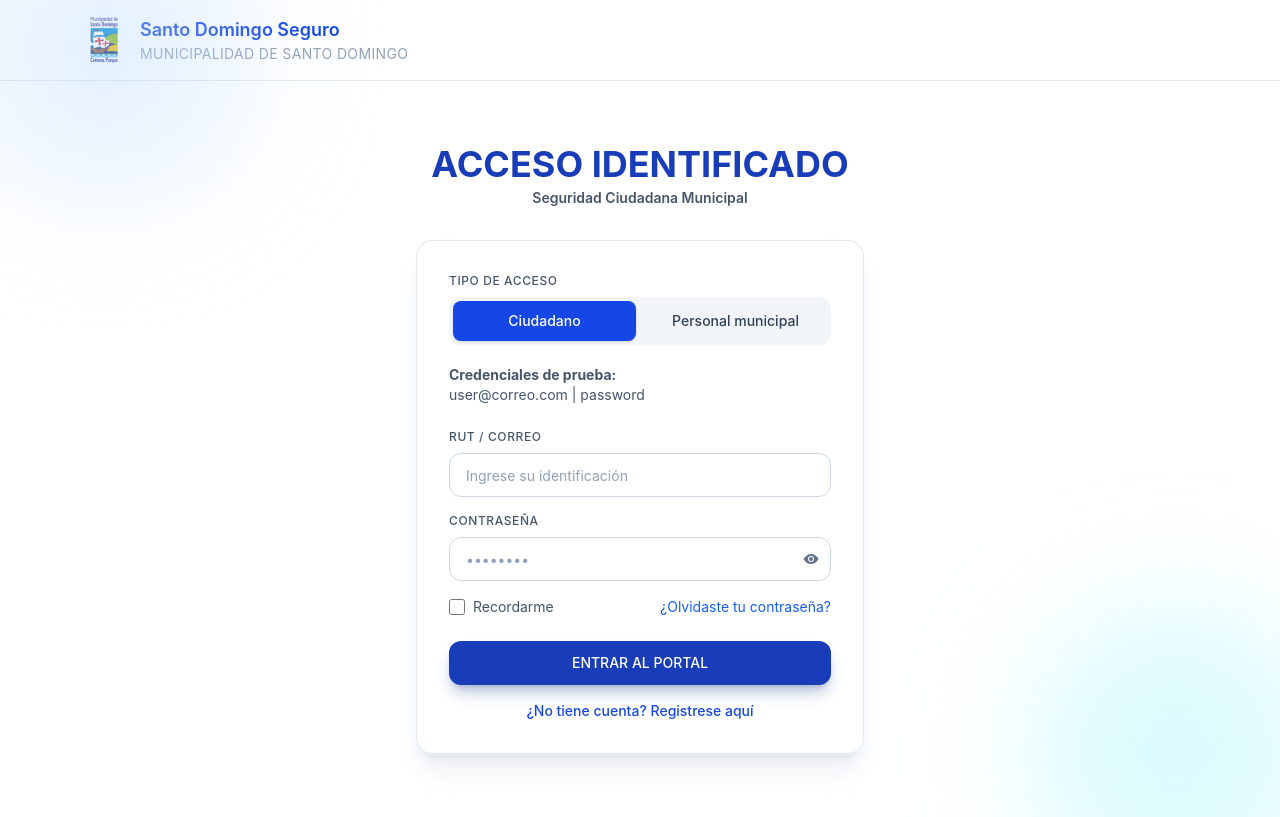
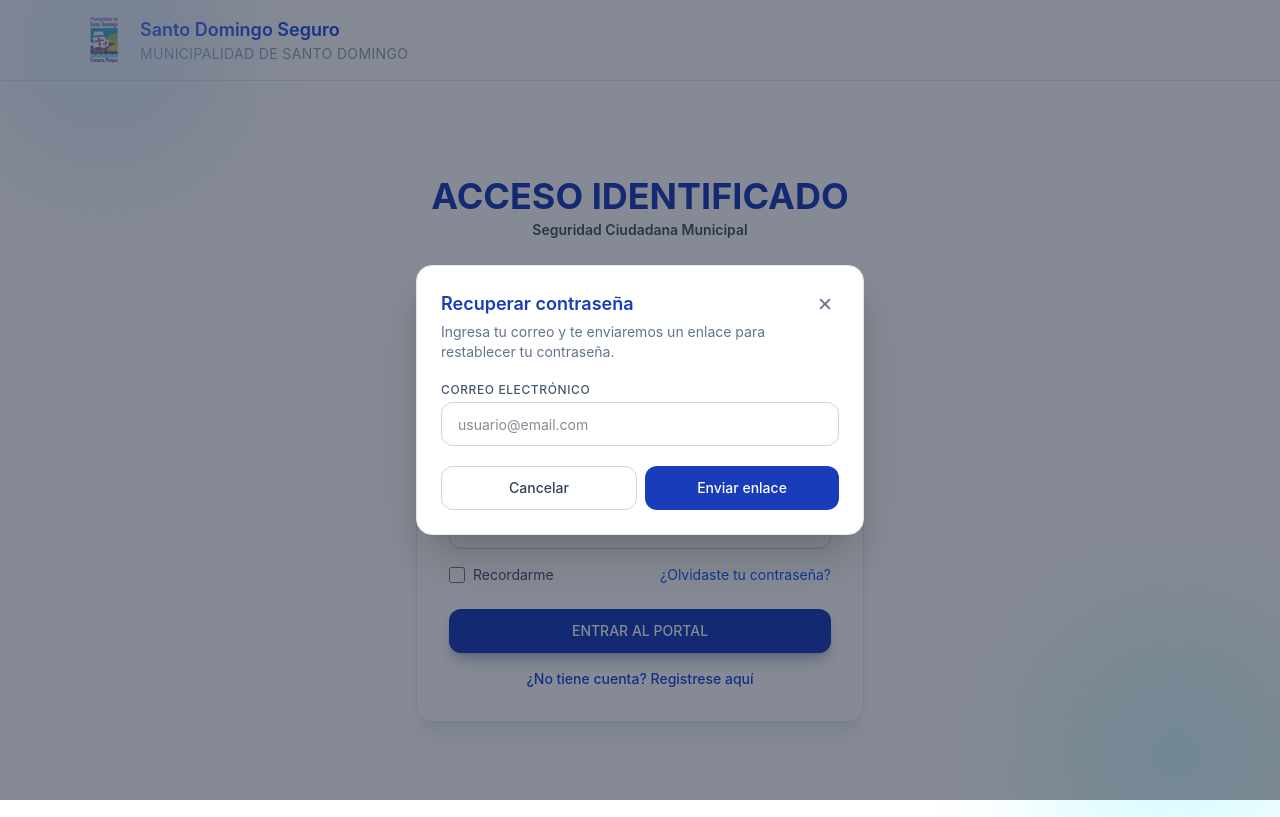
Before and after one commit to sebacruz1/proyecto-web, a React (Vite) app: page /login in a window 1280 px wide. Both pictures are taken after a click on the button "¿Olvidaste tu contraseña?". Built offline with nearby package versions, Linux system fonts and the light colour scheme; no server answers.

Commit message:
Creacion de vista de recuperar contraseña

```diff
--- /dev/null
+++ b/src/components/ui/ForgotPasswordModal.tsx
@@ -0,0 +1,149 @@
+import { useState } from "react";
+import { IoClose, IoMailOutline } from "react-icons/io5";
+import { api, ApiError } from "@/lib/api";
+
+type Props = {
+  isOpen: boolean;
+  onClose: () => void;
+};
+
+export default function ForgotPasswordModal({ isOpen, onClose }: Props) {
+  const [email, setEmail] = useState("");
+  const [loading, setLoading] = useState(false);
+  const [error, setError] = useState("");
+  const [success, setSuccess] = useState("");
+
+  const sanitizeEmail = (value: string) => value.trim().toLowerCase();
+
+  const handleClose = () => {
+    setEmail("");
+    setError("");
+    setSuccess("");
+    onClose();
+  };
+
+  const handleSubmit = async (e: React.SubmitEvent<HTMLFormElement>) => {
+    e.preventDefault();
+    setError("");
+    setSuccess("");
+
+    const cleanEmail = sanitizeEmail(email);
+    if (!cleanEmail) {
+      setError("El correo electrónico es obligatorio.");
+      return;
+    }
+    if (!/^[^\s@]+@[^\s@]+\.[^\s@]+$/.test(cleanEmail)) {
+      setError("Ingresa un correo electrónico válido.");
+      return;
+    }
+
+    setLoading(true);
+    try {
+      const data = await api.post<{ message: string }>("/api/forgot-password", {
+        email: cleanEmail,
+      });
+      setSuccess(data.message);
+    } catch (e) {
+      if (e instanceof ApiError) {
+        setError(e.message);
+      } else {
+        setError("No se pudo conectar al servidor.");
+      }
+    } finally {
+      setLoading(false);
+    }
+  };
+
+  if (!isOpen) return null;
+
+  return (
+    <div className="fixed inset-0 z-50 flex items-center justify-center bg-slate-900/50 px-4">
+      <div className="w-full max-w-md rounded-2xl border border-slate-200 bg-white p-6 shadow-2xl">
+        <div className="flex items-center justify-between">
+          <h3 className="text-lg font-semibold text-blue-800">
+            Recuperar contraseña
+          </h3>
+          <button
+            type="button"
+            onClick={handleClose}
+            className="rounded-md p-1 text-slate-500 transition hover:bg-slate-100 hover:text-slate-700"
+            aria-label="Cerrar modal"
+          >
+            <IoClose className="h-5 w-5" />
+          </button>
+        </div>
+
+        <p className="mb-5 mt-1 text-sm text-slate-500">
+          Ingresa tu correo y te enviaremos un enlace para restablecer tu
+          contraseña.
+        </p>
+
+        {success ? (
+          <div className="flex flex-col items-center gap-3 py-4 text-center">
+            <div className="flex h-14 w-14 items-center justify-center rounded-full bg-emerald-100">
+              <IoMailOutline className="h-7 w-7 text-emerald-600" />
+            </div>
+            <p className="text-sm font-medium text-emerald-700">{success}</p>
+            <p className="text-xs text-slate-100">
+              Revisa tu bandeja de entrada y sigue las instrucciones.
+            </p>
+            <p className="text-xs text-slate-400">
+              En desarrollo, no tiene funcionalidad real.
+            </p>
+            <button
+              type="button"
+              onClick={handleClose}
+              className="mt-2 h-10 w-full rounded-xl bg-blue-800 text-sm font-medium text-white transition hover:bg-blue-700"
+            >
+              Entendido
+            </button>
+          </div>
+        ) : (
+          <form onSubmit={handleSubmit} noValidate>
+            <label
+              htmlFor="forgot-email"
+              className="mb-1 block text-xs font-medium uppercase tracking-wider text-slate-600"
+            >
+              Correo electrónico
+            </label>
+            <input
+              id="forgot-email"
+              type="email"
+              value={email}
+              onChange={(e) => {
+                setEmail(e.target.value);
+                setError("");
+              }}
+              onBlur={() => setEmail((prev) => sanitizeEmail(prev))}
+              placeholder="usuario@email.com"
+              autoComplete="email"
+              className={`h-11 w-full rounded-xl border px-4 text-sm text-slate-900 outline-none transition focus:ring-2 ${
+                error
+                  ? "border-red-400 focus:border-red-400 focus:ring-red-400/20"
+                  : "border-slate-300 focus:border-blue-500 focus:ring-blue-500/20"
+              }`}
+            />
+            {error && <p className="mt-1 text-xs text-red-500">{error}</p>}
+
+            <div className="mt-5 flex items-center gap-2">
+              <button
+                type="button"
+                onClick={handleClose}
+                className="h-11 flex-1 rounded-xl border border-slate-300 text-sm font-medium text-slate-700 transition hover:bg-slate-100"
+              >
+                Cancelar
+              </button>
+              <button
+                type="submit"
+                disabled={loading}
+                className="h-11 flex-1 rounded-xl bg-blue-800 text-sm font-medium text-white transition hover:bg-blue-700 disabled:opacity-60"
+              >
+                {loading ? "Verificando..." : "Enviar enlace"}
+              </button>
+            </div>
+          </form>
+        )}
+      </div>
+    </div>
+  );
+}
--- a/src/pages/public/Login.tsx
+++ b/src/pages/public/Login.tsx
@@ -1,6 +1,7 @@
 import { setAuthUser, type AuthUser } from "@/lib/authUser";
 import Navbar from "@/components/layout/Navbar";
 import RegisterModal from "@/components/ui/RegisterModal";
+import ForgotPasswordModal from "@/components/ui/ForgotPasswordModal";
 import { useState } from "react";
 import {
   IoAlertCircleOutline,
@@ -21,8 +22,12 @@ export default function LoginPage() {
   const [showPass, setShowPass] = useState(false);
   const [loading, setLoading] = useState(false);
   const [error, setError] = useState("");
-  const [fieldErrors, setFieldErrors] = useState<{ email?: string; password?: string }>({});
+  const [fieldErrors, setFieldErrors] = useState<{
+    email?: string;
+    password?: string;
+  }>({});
   const [isRegisterOpen, setIsRegisterOpen] = useState(false);
+  const [isForgotOpen, setIsForgotOpen] = useState(false);
   const sanitizeEmail = (value: string) => value.trim().toLowerCase();
 
   const handleSubmit = async (e: React.SubmitEvent<HTMLFormElement>) => {
@@ -165,20 +170,6 @@ export default function LoginPage() {
               </div>
             </div>
 
-            <div className="mb-6 text-slate-600 text-sm">
-              <strong>Credenciales de prueba:</strong>
-              {accessType === "municipal" ? (
-                <ul>
-                  <li>admin@correo.com | password</li>
-                  <li>patrullero@correo.com | password</li>
-                </ul>
-              ) : (
-                <ul>
-                  <li>user@correo.com | password</li>
-                </ul>
-              )}
-            </div>
-
             <form onSubmit={handleSubmit} noValidate>
               <div className="mb-4">
                 <label
@@ -191,14 +182,21 @@ export default function LoginPage() {
                   id="email"
                   type="email"
                   value={email}
-                  onChange={(e) => { setEmail(e.target.value); setFieldErrors((p) => ({ ...p, email: undefined })); }}
+                  onChange={(e) => {
+                    setEmail(e.target.value);
+                    setFieldErrors((p) => ({ ...p, email: undefined }));
+                  }}
                   onBlur={() => setEmail((prev) => sanitizeEmail(prev))}
                   placeholder="Ingrese su identificación"
                   autoComplete="email"
                   required
                   className={`w-full h-11 bg-white border rounded-xl px-4 text-sm text-slate-900 placeholder-slate-400 outline-none focus:ring-2 transition ${fieldErrors.email ? "border-red-400 focus:border-red-400 focus:ring-red-400/20" : "border-slate-300 focus:border-blue-500 focus:ring-blue-500/20"}`}
                 />
-                {fieldErrors.email && <p className="mt-1 text-xs text-red-500">{fieldErrors.email}</p>}
+                {fieldErrors.email && (
+                  <p className="mt-1 text-xs text-red-500">
+                    {fieldErrors.email}
+                  </p>
+                )}
               </div>
 
               <div className="mb-4">
@@ -213,7 +211,10 @@ export default function LoginPage() {
                     id="password"
                     type={showPass ? "text" : "password"}
                     value={password}
-                    onChange={(e) => { setPassword(e.target.value); setFieldErrors((p) => ({ ...p, password: undefined })); }}
+                    onChange={(e) => {
+                      setPassword(e.target.value);
+                      setFieldErrors((p) => ({ ...p, password: undefined }));
+                    }}
                     placeholder="••••••••"
                     autoComplete="current-password"
                     required
@@ -230,7 +231,11 @@ export default function LoginPage() {
                     {showPass ? <IoEyeOff /> : <IoEye />}
                   </button>
                 </div>
-                {fieldErrors.password && <p className="mt-1 text-xs text-red-500">{fieldErrors.password}</p>}
+                {fieldErrors.password && (
+                  <p className="mt-1 text-xs text-red-500">
+                    {fieldErrors.password}
+                  </p>
+                )}
               </div>
 
               <div className="flex items-center justify-between mb-6">
@@ -245,6 +250,7 @@ export default function LoginPage() {
                 </label>
                 <button
                   type="button"
+                  onClick={() => setIsForgotOpen(true)}
                   className="text-sm text-blue-600 hover:text-blue-500 transition"
                 >
                   ¿Olvidaste tu contraseña?
@@ -288,6 +294,10 @@ export default function LoginPage() {
         isOpen={isRegisterOpen}
         onClose={() => setIsRegisterOpen(false)}
       />
+      <ForgotPasswordModal
+        isOpen={isForgotOpen}
+        onClose={() => setIsForgotOpen(false)}
+      />
     </div>
   );
 }
```
